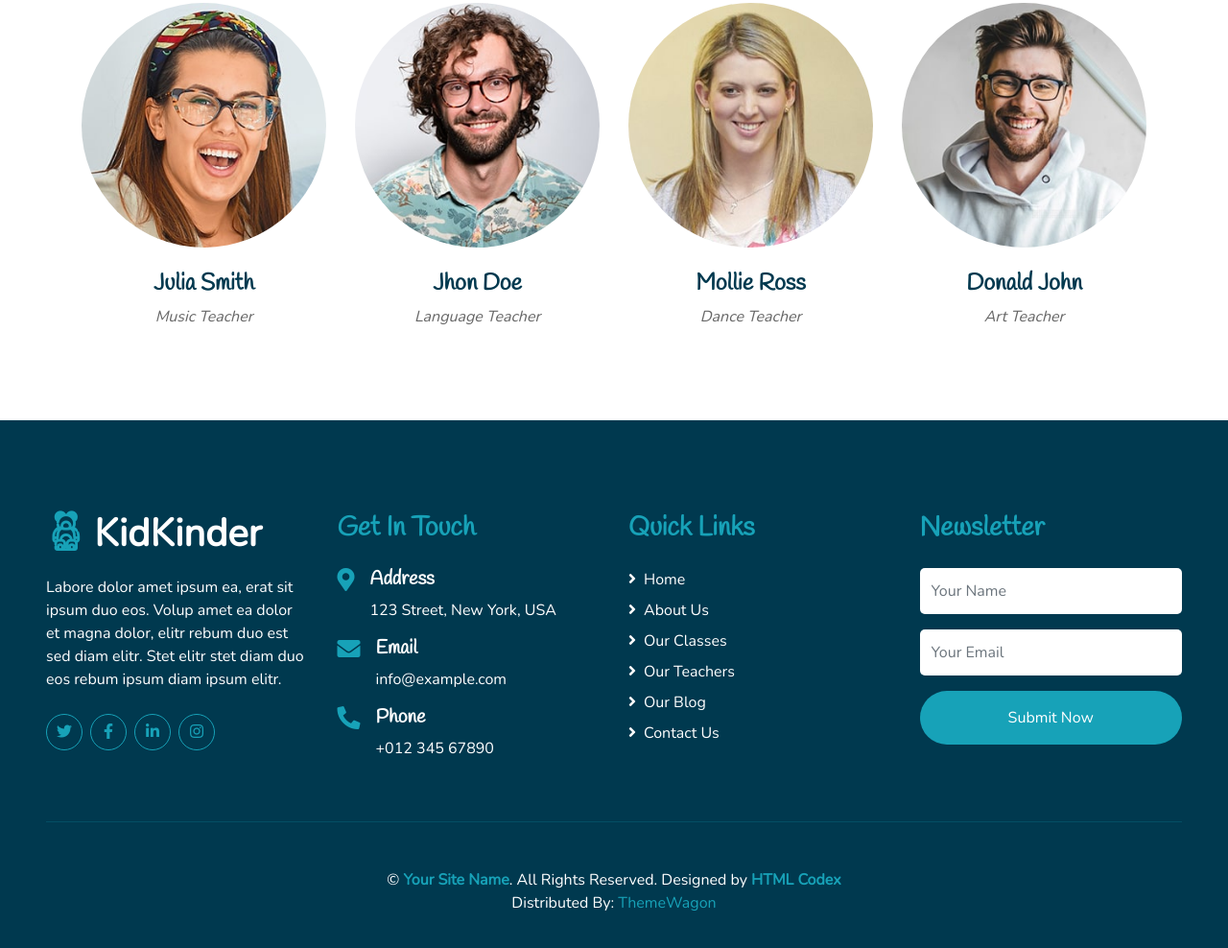
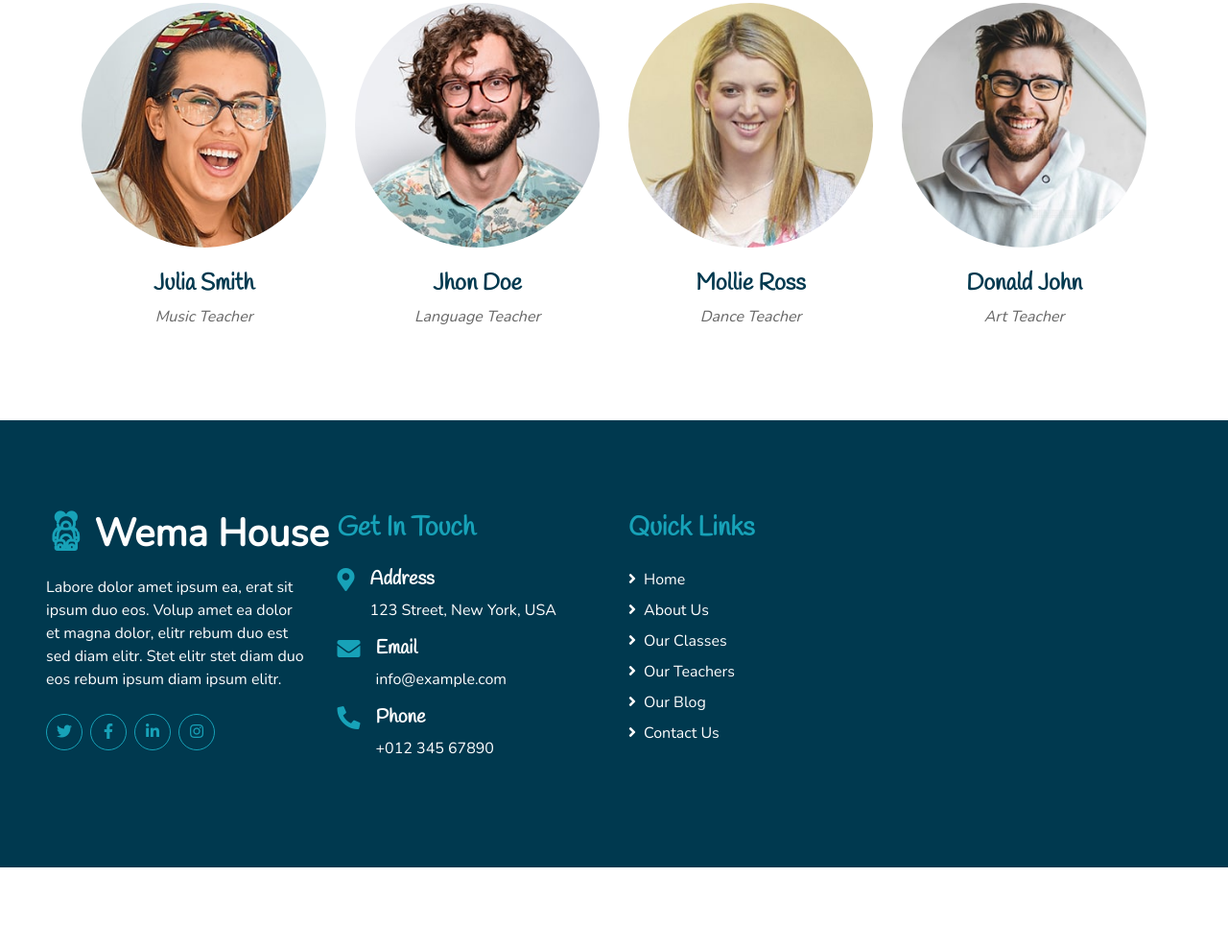
Before and after one commit to wilsonanyonga/wema, a plain HTML site: page about.html in a window 1280 px wide. Shown: the part 1790-2778 px from the top of the page at 96% size. After the commit the page ends 2694 px from the top, so only its background shows below. Drawn offline with nearby package versions, Linux system fonts and the light colour scheme.

Commit message:
Update about.html

```diff
--- a/about.html
+++ b/about.html
@@ -2,7 +2,7 @@
 <html lang="en">
   <head>
     <meta charset="utf-8" />
-    <title>KidKinder - Kindergarten Website Template</title>
+    <title>Wema House</title>
     <meta content="width=device-width, initial-scale=1.0" name="viewport" />
     <meta content="Free HTML Templates" name="keywords" />
     <meta content="Free HTML Templates" name="description" />
@@ -46,7 +46,7 @@
           style="font-size: 50px"
         >
           <i class="flaticon-043-teddy-bear"></i>
-          <span class="text-primary">KidKinder</span>
+          <span class="text-primary">Wema House</span>
         </a>
         <button
           type="button"
@@ -125,9 +125,9 @@
               dolor
             </p>
             <div class="row pt-2 pb-4">
-              <div class="col-6 col-md-4">
+              <!-- <div class="col-6 col-md-4">
                 <img class="img-fluid rounded" src="img/about-2.jpg" alt="" />
-              </div>
+              </div> -->
               <div class="col-6 col-md-8">
                 <ul class="list-inline m-0">
                   <li class="py-2 border-top border-bottom">
@@ -418,7 +418,7 @@
             style="font-size: 40px; line-height: 40px"
           >
             <i class="flaticon-043-teddy-bear"></i>
-            <span class="text-white">KidKinder</span>
+            <span class="text-white">Wema House</span>
           </a>
           <p>
             Labore dolor amet ipsum ea, erat sit ipsum duo eos. Volup amet ea
@@ -499,7 +499,7 @@
             >
           </div>
         </div>
-        <div class="col-lg-3 col-md-6 mb-5">
+        <!-- <div class="col-lg-3 col-md-6 mb-5">
           <h3 class="text-primary mb-4">Newsletter</h3>
           <form action="">
             <div class="form-group">
@@ -527,9 +527,9 @@
               </button>
             </div>
           </form>
-        </div>
+        </div> -->
       </div>
-      <div
+      <!-- <div
         class="container-fluid pt-5"
         style="border-top: 1px solid rgba(23, 162, 184, 0.2) ;"
       >
@@ -538,7 +538,7 @@
           <a class="text-primary font-weight-bold" href="#">Your Site Name</a>.
           All Rights Reserved.
 
-          <!--/*** This template is free as long as you keep the footer author’s credit link/attribution link/backlink. If you'd like to use the template without the footer author’s credit link/attribution link/backlink, you can purchase the Credit Removal License from "https://htmlcodex.com/credit-removal". Thank you for your support. ***/-->
+
           Designed by
           <a class="text-primary font-weight-bold" href="https://htmlcodex.com"
             >HTML Codex</a
@@ -546,7 +546,7 @@
           <br />Distributed By:
           <a href="https://themewagon.com" target="_blank">ThemeWagon</a>
         </p>
-      </div>
+      </div> -->
     </div>
     <!-- Footer End -->
 
```
